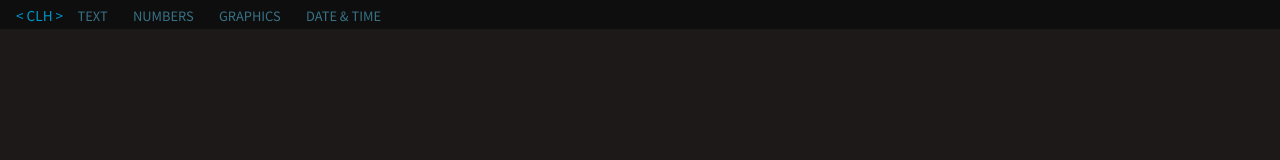
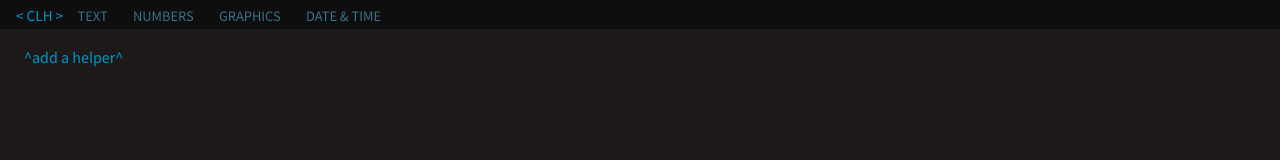
Before and after one commit to ajcanterbury/CLH, a browser extension: page src/index.html in a window 1280 px wide. Drawn offline with Linux system fonts and the light colour scheme.

Commit message:
add element message

```diff
--- a/src/clh.css
+++ b/src/clh.css
@@ -40,6 +40,12 @@
   width: 100%;
   background: rgba(12, 12, 12, 0.8);
   z-index: 100;
+}
+#helperIntro {
+  position: absolute;
+  top: 3rem;
+  left: 1.5rem;
+  z-index: -1;
 }
 #clhMain {
   margin: 2rem 0.5rem 0;
--- a/src/index.html
+++ b/src/index.html
@@ -29,6 +29,9 @@
   <header>
     <clh-menu state="no"></clh-menu>
   </header>
+  <div id="helperIntro">
+    ^add a helper^
+  </div>
   <main id="clhMain">
   </main>
   <template id="c-wrapper">
```
